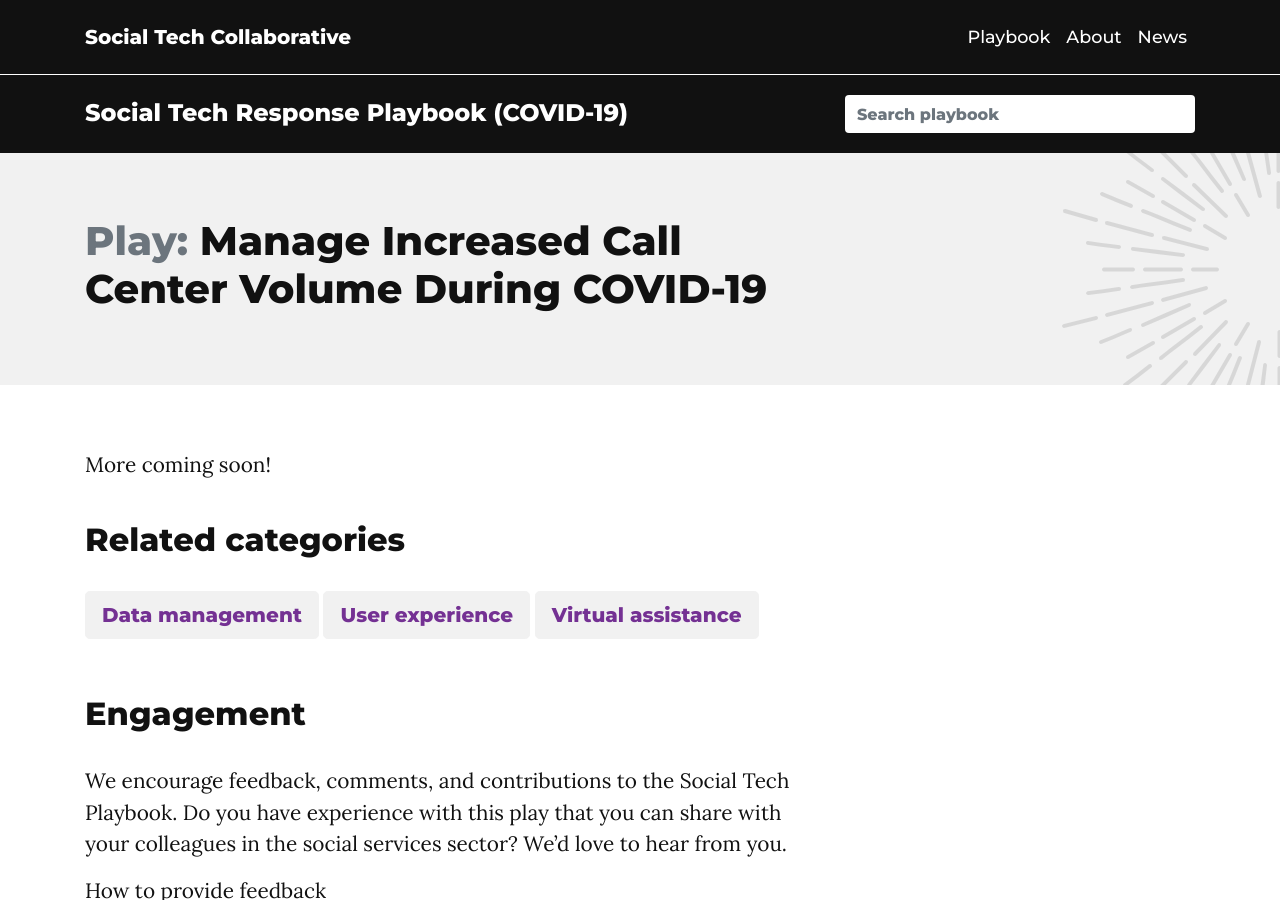
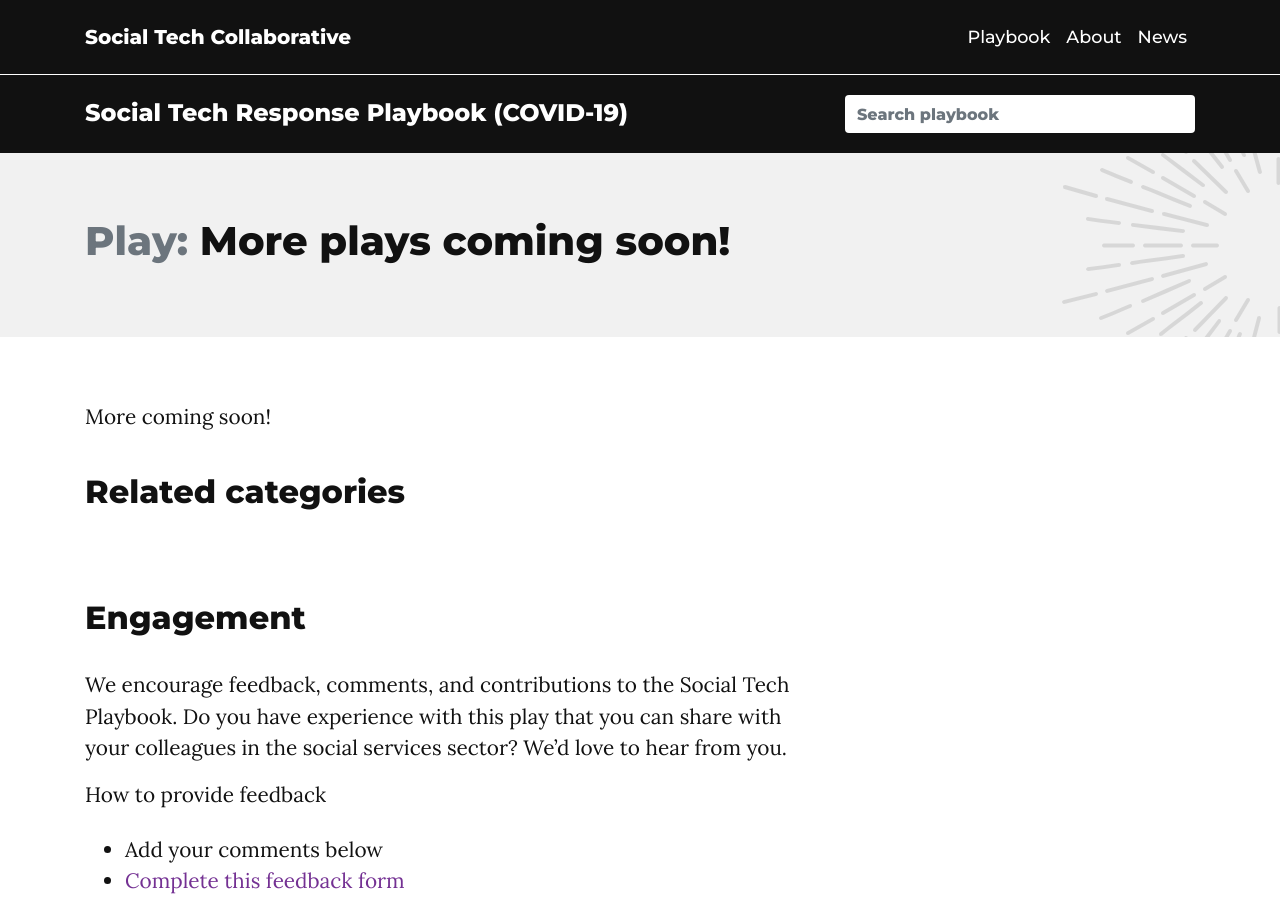
Before and after one commit to Social-Tech-Collab/socialtechcollaborative, a Jekyll site: the page built from _posts/2020-05-22-more-coming-soon.md, in a window 1280 px wide and 900 px high. Built offline with Jekyll 4.4.1, drawn with Linux system fonts in a browser that asks for light colours; nearby versions of some CDN libraries; some web fonts are replaced.

Commit message:
drop categories

```diff
--- a/_posts/2020-05-22-more-coming-soon.md
+++ b/_posts/2020-05-22-more-coming-soon.md
@@ -1,6 +1,5 @@
 ---
-title: "Manage Increased Call Center Volume During COVID-19 "
-categories: ["Data Management","User experience","Virtual assistance"]
+title: "More plays coming soon!"
 date: 2020-5-22
 comments: false
 ---
```
